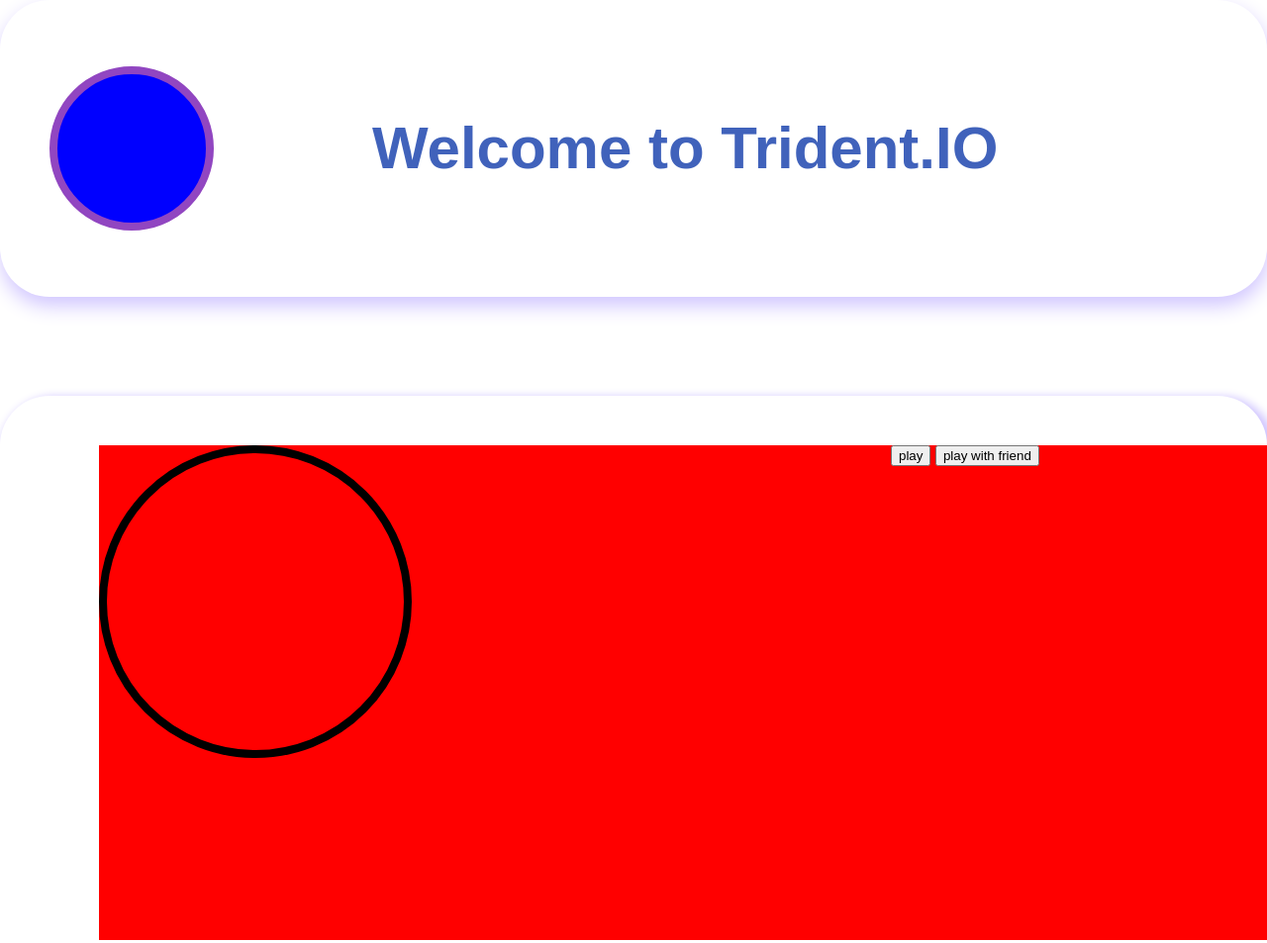
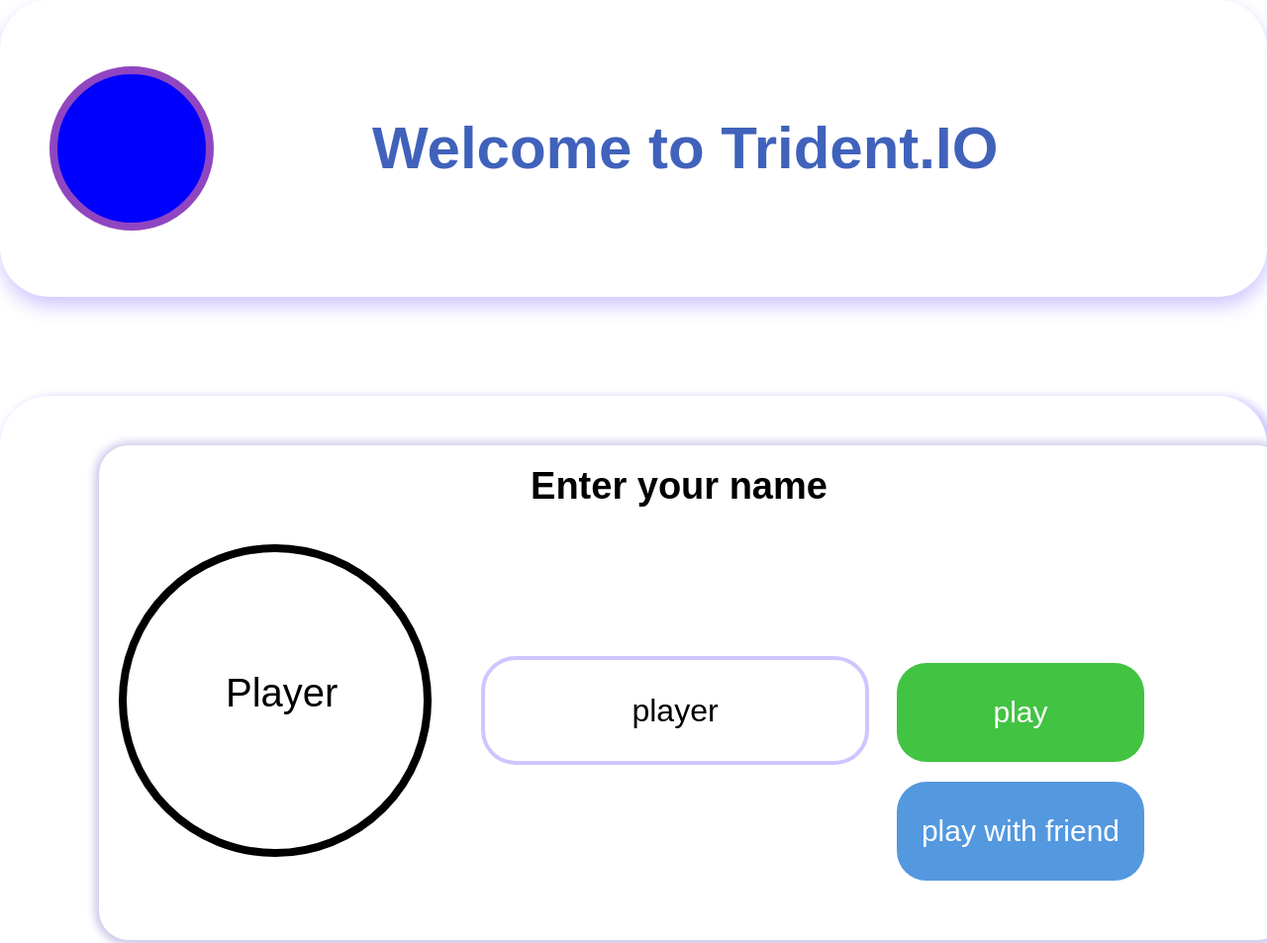
Before and after one commit to CTAC-Saint-Peterburg/Trident.IO-pre-alfa, a plain HTML site: page Trident.IO/TridentIO.html in a window 1280 px wide. Shown: the top 953 px of the page at 99% size. Drawn offline with Linux system fonts and the light colour scheme.

Commit message:
fix: design

```diff
--- a/Trident.IO/TridentIO.css
+++ b/Trident.IO/TridentIO.css
@@ -64,22 +64,81 @@
 .game {
     position: relative;
     display: flex;
+    border-radius: 30px;
+    box-shadow: 0px 1px 10px 4px #cac3e9;
+    background-color: #ffffff;
+}
+
+
+}
+
+
 }
 .menu-model {
     width: 400px;
     height: 100%;
 }
 .menu-model-show {
+    margin: 100px 0 0 20px;
     height: 300px;
     width: 300px;
     border-radius: 50%;
     border: 8px solid black;
+    background-color: #ffffff;
+}
+.menu-model-nickname {
+    position: relative;
+    left: 100px;
+    top: 120px;
+    font-size: 40px;
+    color: black;
+}
+.input-game-div {
+    margin: 0 0 0 50px;
+    width: 400px;
+    height: 100%;
+}
+.input-game-div-h2 {
+    margin: 20px 0 0 0;
+    color: black;
+    font-size: 38px;
+    text-align: center;
+
 }
 .input-game {
-    width: 400px;
-    height: 100%;
+    margin: 150px 0 0 0;
+    height: 100px;
+    width: 380px;
+    border: 4px solid #d0c5ff;
+    border-radius: 35px;
+    font-size: 32px;
+    text-align: center;
 }
 .buttons-game {
     width: 400px;
     height: 100%;
 }
+.Button-play {
+    margin: 220px 0 0 20px;
+    width: 250px;
+    height: 100px;
+    text-decoration: none;
+    font-size: 30px;
+    color: #ffffff;
+    background-color: #42c342;
+    border-radius: 30px;
+    outline: none;
+    border: none;
+}
+.Button-play-with-friend {
+    margin: 20px 0 0 20px;
+    width: 250px;
+    height: 100px;
+    text-decoration: none;
+    color: #ffffff;
+    font-size: 30px;
+    background-color: #5498df;
+    border-radius: 30px;
+    outline: none;
+    border: none;
+}
--- a/Trident.IO/TridentIO.html
+++ b/Trident.IO/TridentIO.html
@@ -20,13 +20,16 @@
         <section class="game">
             <div class="menu-model">
                 <div class="menu-model-show">
-                <span class="menu-model-nickname"></span>
+                <span class="menu-model-nickname">Player</span>
                 </div>
             </div>
-            <div class="input-game"></div>
+            <div class="input-game-div">
+                <h2 class="input-game-div-h2">Enter your name</h2>
+                <input type="text" class="input-game" value="player">
+            </div>
             <div class="buttons-game">
-                <button>play</button>
-                <button>play with friend</button>
+                <button class="Button-play">play</button>
+                <button class="Button-play-with-friend">play with friend</button>
             </div>
         </section>
         <section class="skin-shop">
```
